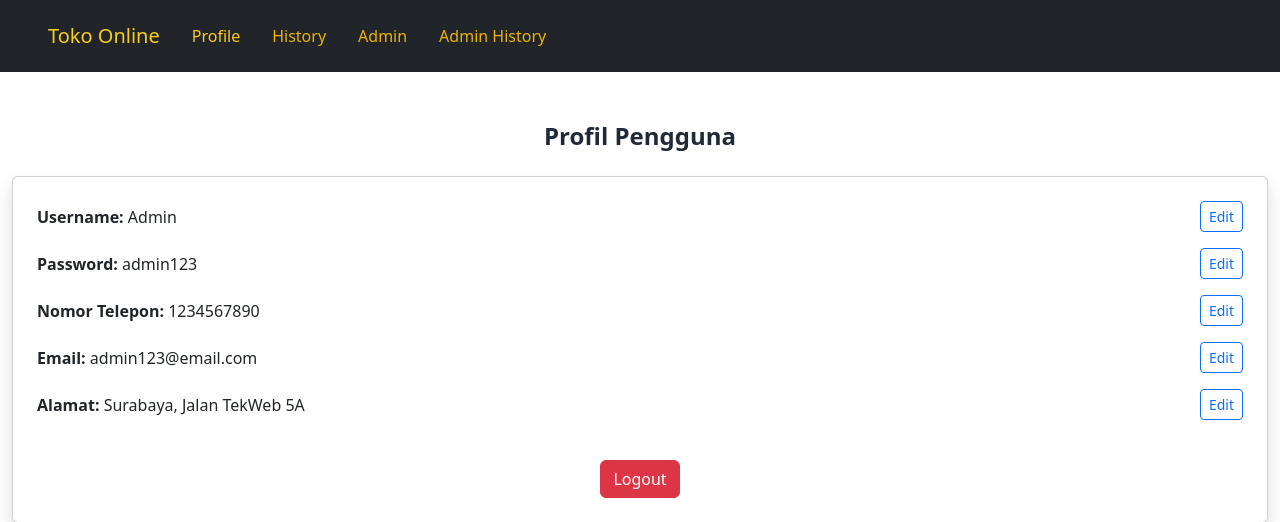
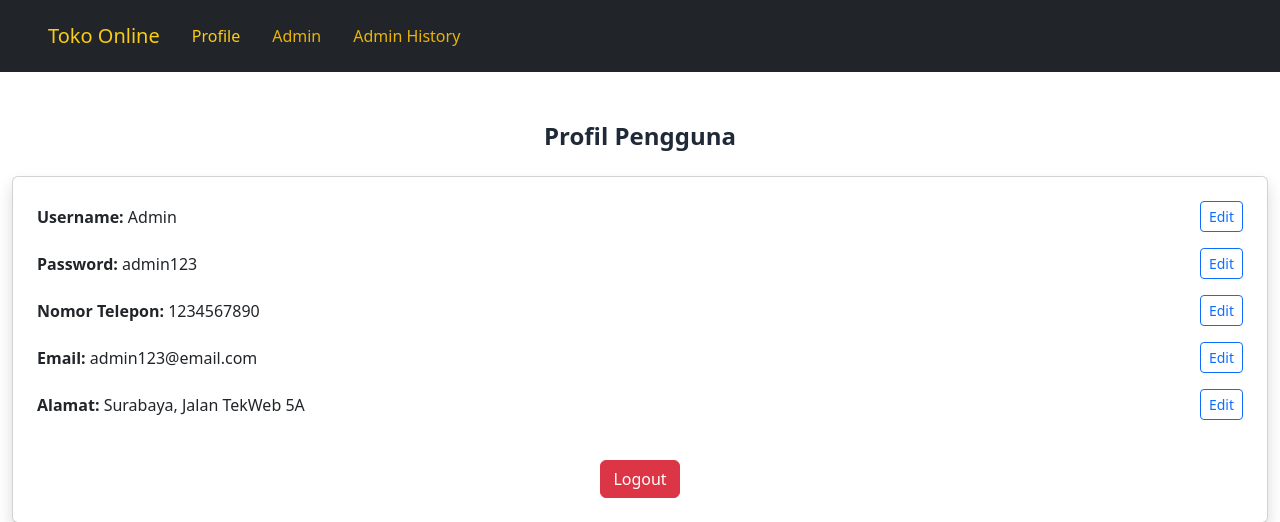
Before and after one commit to Furozu/Project-Toko-Online, a PHP site: page /profil.php in a window 1280 px wide. Shown: the top 522 px of the page. Run offline with PHP 8.4, Linux system fonts and the light colour scheme; a user stored in the database is signed in; data comes from the database, SQL or seed files in the repository; some libraries are stand-ins or nearby versions.

Commit message:
updated nav bar

```diff
--- a/profil.php
+++ b/profil.php
@@ -49,25 +49,9 @@ if (isset($_POST['logout'])) {
 </head>
 
 <body>
-    <nav class="navbar navbar-expand-lg navbar-light bg-dark sticky fixed-top gap-2">
-        <a class="navbar-brand pl-12 text-yellow-400 hover:text-white hover:font-semibold" href="home.php">Toko Online</a>
-        <div class="navbar justify-content-between">
-            <ul class="navbar-nav mr-auto gap-3">
-                <li class="nav-item">
-                    <a class="nav-link text-yellow-400 hover:text-white hover:font-semibold" href="profil.php">Profile</a>
-                </li>
-                <li class="nav-item">
-                    <a class="nav-link text-yellow-500 hover:text-white hover:font-semibold" href="userHistory.php">History</a>
-                </li>
-                <li class="nav-item">
-                    <a class="nav-link text-yellow-500 hover:text-white hover:font-semibold" href="adminPage.php">Admin</a>
-                </li>
-                <li class="nav-item">
-                    <a class="nav-link text-yellow-500 hover:text-white hover:font-semibold" href="adminHistory.php">Admin History</a>
-                </li>
-            </ul>
-        </div>
-    </nav>
+    <!-- navbar -->
+    <?php include 'nav.php'; ?>
+
 
     <section class="container py-5">
         <h1 class="text-center text-2xl font-bold mb-4 text-gray-800">Profil Pengguna</h1>
```
